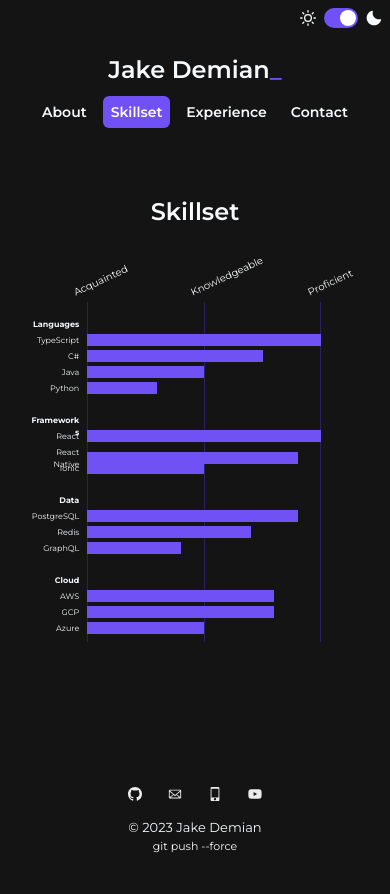
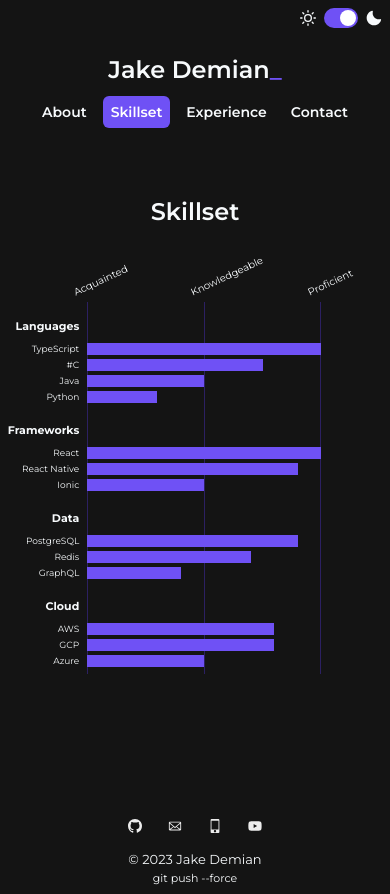
Before and after one commit to jakedemian/jake-personal-website, a React (Create React App) app: page /skillset in a window 390 px wide. Before the commit the page ends 862 px from the top, so only its background shows below. Built offline with nearby package versions, Linux system fonts and the light colour scheme.

Commit message:
fixing mobile text wrapping bug

```diff
--- a/src/common/Chart/ChartRow.tsx
+++ b/src/common/Chart/ChartRow.tsx
@@ -19,14 +19,16 @@ const ChartRow: React.FC<{
   }, [value]);
 
   return (
-    <GridItem h={ROW_HEIGHT} mb={isGroupLabel ? { base: 0, lg: 2 } : 0}>
+    <GridItem h={ROW_HEIGHT} mb={isGroupLabel ? 2 : 0}>
       {!blank && (
         <HStack>
           <Box w="20%" textAlign="right" pr={2} mr={-2}>
             <Text
+              style={{ direction: 'rtl' }}
+              whiteSpace="nowrap"
               fontWeight={isGroupLabel ? 700 : 400}
               fontSize={
-                isGroupLabel ? { base: 8, lg: 18 } : { base: 8, lg: 15 }
+                isGroupLabel ? { base: 11, lg: 18 } : { base: 9, lg: 15 }
               }
             >
               {label}
```
